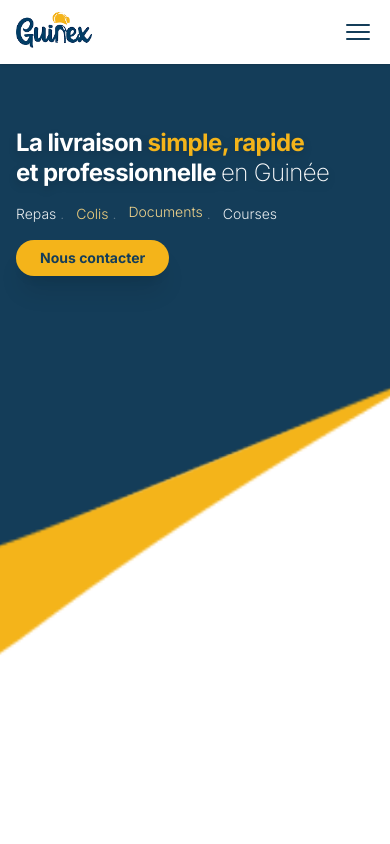
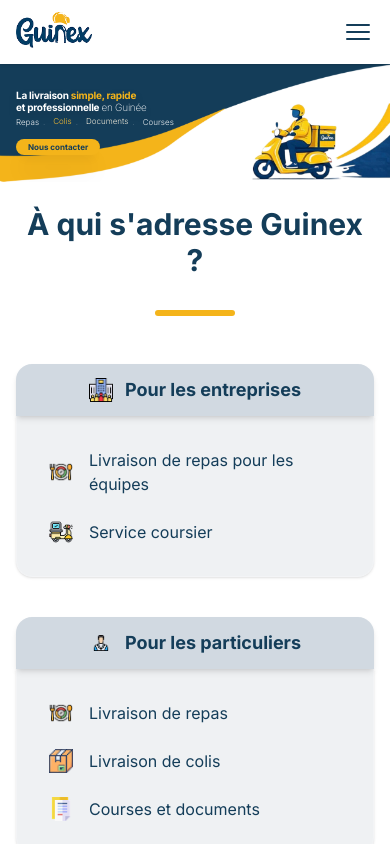
Before and after one commit to Guinex-official/Guinex, a Next.js app: page / in a window 390 px wide. Shown: the top 844 px of the page. Built offline with nearby package versions, Linux system fonts and the light colour scheme.

Commit message:
refactor: optimize hero responsiveness and pluralize entreprises

```diff
--- a/src/components/Header.tsx
+++ b/src/components/Header.tsx
@@ -54,7 +54,7 @@
     }, [isMenuOpen, isPartnersOpen]);
 
     const partnerLinks = [
-        { name: "Entreprise", href: "/partenaires/entreprise" },
+        { name: "Entreprises", href: "/partenaires/entreprise" },
         { name: "Restaurants", href: "/partenaires/restaurants" },
         { name: "Livreurs", href: "/partenaires/livreurs" },
     ];
--- a/src/components/Hero.tsx
+++ b/src/components/Hero.tsx
@@ -50,7 +50,7 @@
     }, []);
 
     return (
-        <section className="relative w-full min-h-screen md:min-h-[600px] lg:min-h-0 lg:h-auto lg:aspect-[3.3/1] flex items-start md:items-center overflow-hidden" suppressHydrationWarning>
+        <section className="relative w-full aspect-[3.3/1] flex items-center overflow-hidden" suppressHydrationWarning>
             {/* Background Image Optimized */}
             <div className="absolute inset-0 z-0" suppressHydrationWarning>
                 <Image
@@ -65,9 +65,9 @@
             </div>
 
             {/* Content */}
-            <div className="container mx-auto max-w-7xl px-4 z-10 relative h-full flex items-start pt-16 md:items-center md:pt-0" suppressHydrationWarning>
-                <div className="max-w-3xl text-white mb-2 md:mb-8 md:-mt-12" suppressHydrationWarning>
-                    <h1 className="text-2xl sm:text-3xl md:text-4xl lg:text-5xl font-bold leading-tight mb-4 tracking-tight drop-shadow-lg">
+            <div className="container mx-auto max-w-7xl px-4 z-10 relative h-full flex items-center pt-0" suppressHydrationWarning>
+                <div className="max-w-3xl text-white mb-0.5 md:mb-8 md:-mt-12" suppressHydrationWarning>
+                    <h1 className="text-[10px] sm:text-2xl md:text-4xl lg:text-5xl font-bold leading-tight mb-0.5 sm:mb-2 md:mb-4 tracking-tight drop-shadow-lg">
                         <span className="whitespace-nowrap inline-block">
                             <span className="text-white">La livraison </span>
                             <span className="text-[#F4B41A]">simple, rapide</span>
@@ -76,7 +76,7 @@
                         <span className="inline whitespace-nowrap text-white">et professionnelle <span className="font-extralight text-white">en Guinée</span></span>
                     </h1>
 
-                    <div className="flex flex-wrap items-center gap-x-2 text-sm sm:text-lg md:text-xl lg:text-2xl mb-4 md:mb-6 font-light max-w-xl" suppressHydrationWarning>
+                    <div className="flex flex-wrap items-center gap-x-1 text-[8px] sm:text-base md:text-xl lg:text-2xl mb-1 sm:mb-3 md:mb-6 font-light max-w-xl" suppressHydrationWarning>
                         {services.map((service, index) => (
                             <div key={service} className="flex items-center">
                                 <span
@@ -109,7 +109,7 @@
 
                     <button
                         onClick={() => setIsModalOpen(true)}
-                        className="inline-block bg-[#F4B41A] text-[#143D59] font-bold py-2 px-6 md:py-3 md:px-8 rounded-full shadow-xl hover:bg-yellow-400 transition-all transform hover:-translate-y-1 active:scale-95 text-sm md:text-base"
+                        className="inline-block bg-[#F4B41A] text-[#143D59] font-bold py-0.5 px-3 sm:py-2 sm:px-6 md:py-3 md:px-8 rounded-full shadow-xl hover:bg-yellow-400 transition-all transform hover:-translate-y-1 active:scale-95 text-[8px] sm:text-sm md:text-base"
                     >
                         Nous contacter
                     </button>
--- a/src/components/Services.tsx
+++ b/src/components/Services.tsx
@@ -2,7 +2,7 @@
 
 export default function Services() {
     return (
-        <section id="services" className="py-24 md:py-32 bg-white relative overflow-hidden" suppressHydrationWarning>
+        <section id="services" className="pt-6 pb-24 md:py-32 bg-white relative overflow-hidden" suppressHydrationWarning>
             <div className="container mx-auto max-w-7xl px-4 relative z-10" suppressHydrationWarning>
                 <div className="text-center max-w-3xl mx-auto mb-12 md:mb-20" suppressHydrationWarning>
                     <h2 className="text-3xl md:text-4xl lg:text-5xl font-bold text-[#143D59] mb-8">
```
